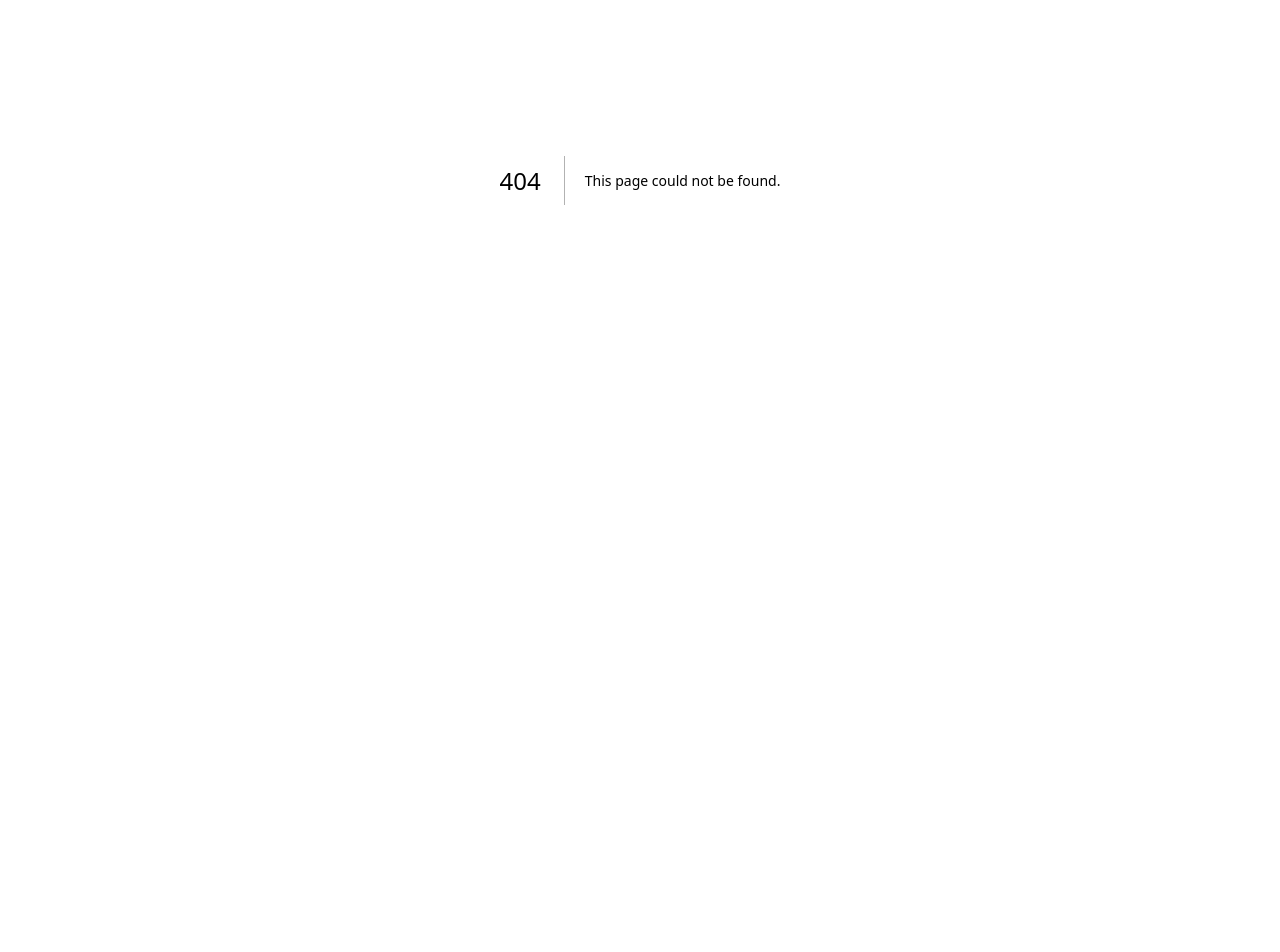
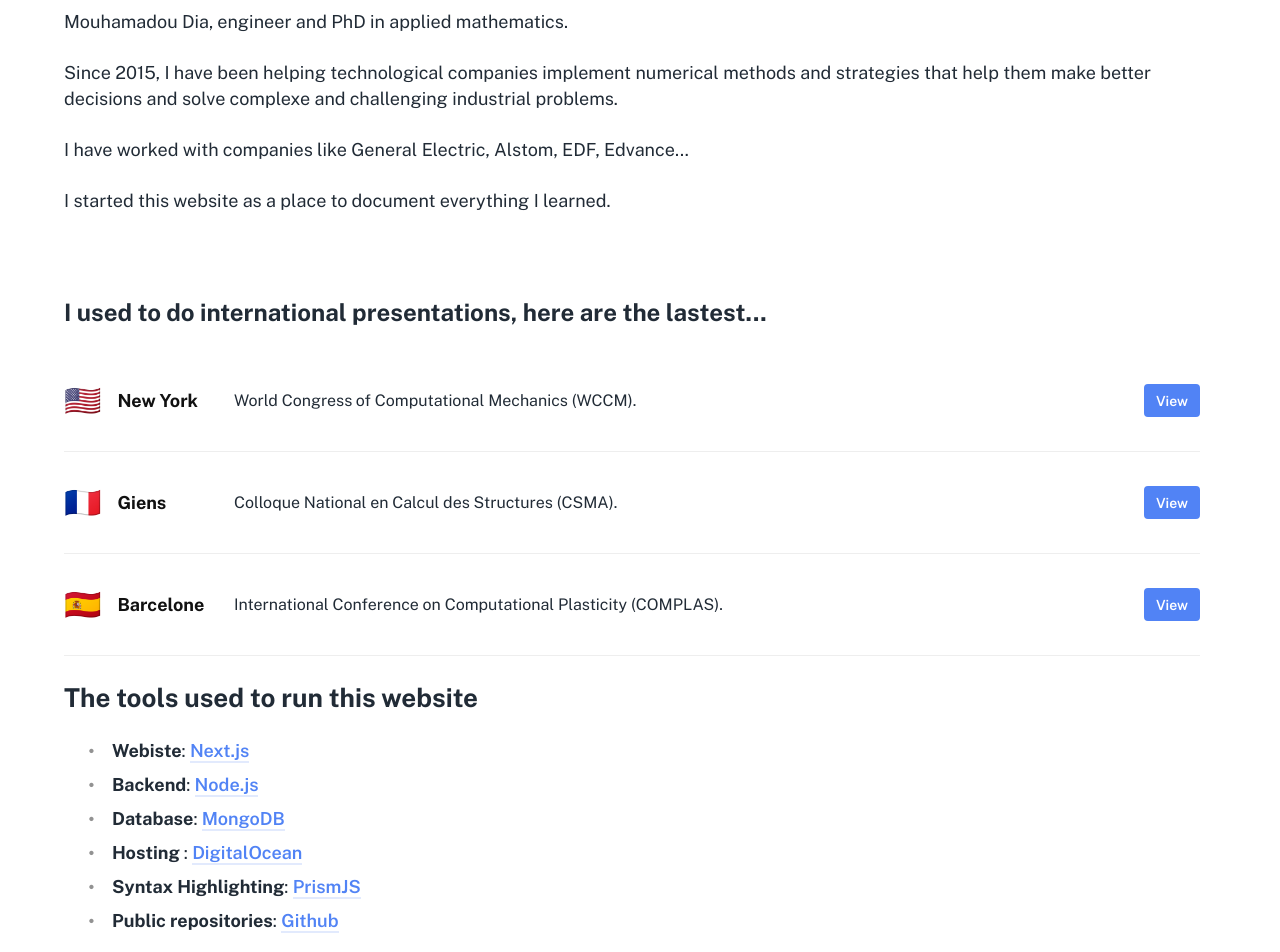
Before and after one commit to methzen/mouhamadoudia, a Next.js app: page /about in a window 1280 px wide. Before the commit this address had no page. Shown: the part 220-1172 px from the top of the page. Before the commit the page ends 800 px from the top, so only its background shows below. Built offline with nearby package versions, Linux system fonts and the light colour scheme.

Commit message:
add the about page

```diff
--- /dev/null
+++ b/components/googleAnalytics.tsx
@@ -0,0 +1,27 @@
+import { Component } from "react"
+import Head from "next/head"
+
+export default class extends Component {
+  render() {
+    return (
+      <>
+        {
+          process.env.NODE_ENV === "production" && process.browser ?
+          <Head>
+            <script async src={`https://www.googletagmanager.com/gtag/js?id=${process.env.GOOGLE_ANALYTICS_ID}`}></script>
+            <script
+              async
+              dangerouslySetInnerHTML={{
+                __html: `window.dataLayer = window.dataLayer || [];
+                function gtag(){dataLayer.push(arguments);}
+                gtag("js", new Date());
+
+                gtag("config", "${process.env.GOOGLE_ANALYTICS_ID}");`
+              }}
+            />
+          </Head> : null
+        }
+      </>
+    )
+  }
+}
--- /dev/null
+++ b/components/headMetadata.tsx
@@ -0,0 +1,19 @@
+import { Component } from "react"
+import Head from "next/head"
+
+export default function HeadMetadata(props:any) {
+    return (
+      <Head>
+        <meta name="viewport" content="width=device-width, initial-scale=1" />
+        <link rel="icon" type="image/png" sizes="32x32" href="/favicon-32x32.png" />
+        <link rel="icon" type="image/png" sizes="16x16" href="/favicon-16x16.png" />
+        <link rel="apple-touch-icon" sizes="180x180" href="/apple-touch-icon.png" />
+        <link rel="manifest" href="/site.webmanifest" />
+        <meta name="theme-color" content="#ffffff" />
+        <title>{props.title}</title>
+        <meta name="description" content={props.metaDescription} />
+        <meta name="google-site-verification" content={process.env.GOOGLE_VERIFICATION_ID} />
+        <meta name="msvalidate.01" content={process.env.BING_VERIFICATION_ID} />
+      </Head>
+    )
+}
--- a/next.config.js
+++ b/next.config.js
@@ -5,6 +5,11 @@ const nextConfig = {
     env: {
       // HOST
       HOST_API_KEY: 'https://api-dev-minimal-v4.vercel.app',
+      "DEV_API_URL" : "http://localhost:9000",
+      "PRODUCTION_API_URL": "https://www.api.mouhamadoudia.me",
+      "GOOGLE_VERIFICATION_ID": "-i0ge6GT1_bmt498IqJC9wkY89wKXcyRbykxPVwnCP8",
+      "BING_VERIFICATION_ID": "320EE17964C6F08B23981F78063CB919",
+      "GOOGLE_ANALYTICS_ID" : "G-7VL7TDTGT5"
     },
 }
 
--- a/pages/_app.tsx
+++ b/pages/_app.tsx
@@ -1,12 +1,25 @@
 import "../styles/components/header.css"
 import "../styles/components/footer.css"
 
+// pages
+import "../styles/pages/homepage.css"
+import "../styles/pages/blog-post.css"
+import "../styles/pages/post.css"
+import "../styles/pages/contact.css"
+import "../styles/pages/about.css"
+import "../styles/pages/_error.css"
+import "../styles/pages/login.css"
+
 import ThemeProvider from "@/theme";
 import React from "react";
+import { Container } from "@mui/system";
 
 
 export default function MyApp({ Component, pageProps}: any){
     return  (<ThemeProvider>
-            <Component {...pageProps} />
+       <Container maxWidth="lg">
+       <Component {...pageProps} />
+       </Container>
+
           </ThemeProvider>)
   }
--- /dev/null
+++ b/pages/about.tsx
@@ -0,0 +1,86 @@
+import { Component } from "react"
+
+import Header from "../components/header"
+import Footer from "../components/footer"
+import HeadMetadata from "../components/headMetadata"
+import GoogleAnalytics from "../components/googleAnalytics"
+
+export default class extends Component {
+  render () {
+    return (
+      <div className="layout-wrapper">
+          <HeadMetadata
+          title="About Me | Mouhamadou"
+          metaDescription="Sofware Engineer"
+            />
+            <GoogleAnalytics />
+        <Header />
+        <div className="about-container">
+          <div className="about-section">
+            <h1>About Me</h1>
+            <p>Mouhamadou Dia, engineer and PhD in applied mathematics.</p>
+            <p>Since 2015, I have been helping technological companies implement numerical methods
+              and strategies that help them make better decisions and solve complexe and challenging industrial problems.</p>
+            <p>I have worked with companies like General Electric, Alstom, EDF, Edvance...</p>
+            <p>I started this website as a place to document everything I learned.</p>
+          </div>
+          <div className="homepage-projects">
+            <h2>I used to do international presentations, here are the lastest...</h2>
+            <div className="homepage-projects-list">
+              <div className="homepage-project">
+                <h3>
+                  <a href="http://www.wccm2018.org/">
+                    <div className="homepage-project-icon">🇺🇸</div>
+                    <div className="homepage-project-title">New York</div>
+                  </a>
+                </h3>
+                <p>World Congress of Computational Mechanics (WCCM).</p>
+                <div className="homepage-project-btns">
+                  <a className="homepage-project-view-btn" href="http://www.wccm2018.org/">View</a>
+                </div>
+              </div>
+              <div className="homepage-project">
+                <h3>
+                  <a href="https://csma.asso.univ-lorraine.fr/congres-de-giens/">
+                    <div className="homepage-project-icon">🇫🇷</div>
+                    <div className="homepage-project-title">Giens </div>
+                  </a>
+                </h3>
+                <p>Colloque National en Calcul des Structures (CSMA).</p>
+                <div className="homepage-project-btns">
+                  <a className="homepage-project-view-btn" href="https://csma.asso.univ-lorraine.fr/congres-de-giens/">View</a>
+                </div>
+              </div>
+              <div className="homepage-project">
+                <h3>
+                  <a href="https://upcommons.upc.edu/handle/2117/181163">
+                    <div className="homepage-project-icon">🇪🇸</div>
+                    <div className="homepage-project-title">Barcelone</div>
+                  </a>
+                </h3>
+                <p>International Conference on Computational Plasticity (COMPLAS).</p>
+                <div className="homepage-project-btns">
+                  <a className="homepage-project-view-btn" href="https://upcommons.upc.edu/handle/2117/181163">View</a>
+                </div>
+              </div>
+            </div>
+          </div>
+
+      <div className="about-section">
+           <h2>The tools used to run this website </h2>
+           <ul>
+             <li><strong>Webiste</strong>: <a href="https://nextjs.org/">Next.js</a></li>
+             <li><strong>Backend</strong>: <a href="https://nodejs.org/">Node.js</a></li>
+             <li><strong>Database</strong>: <a href="https://www.mongodb.com/">MongoDB</a></li>
+             <li><strong>Hosting </strong>: <a href="https://www.digitalocean.com/">DigitalOcean</a></li>
+             <li><strong>Syntax Highlighting</strong>: <a href="https://prismjs.com">PrismJS</a></li>
+             <li><strong>Public repositories</strong>: <a href="https://github.com/methzen">Github</a></li>
+           </ul>
+         </div>
+
+        </div>
+        <Footer />
+      </div>
+    )
+  }
+}
```
Also changed, not shown: pages/index.tsx (+6 -6 lines).
